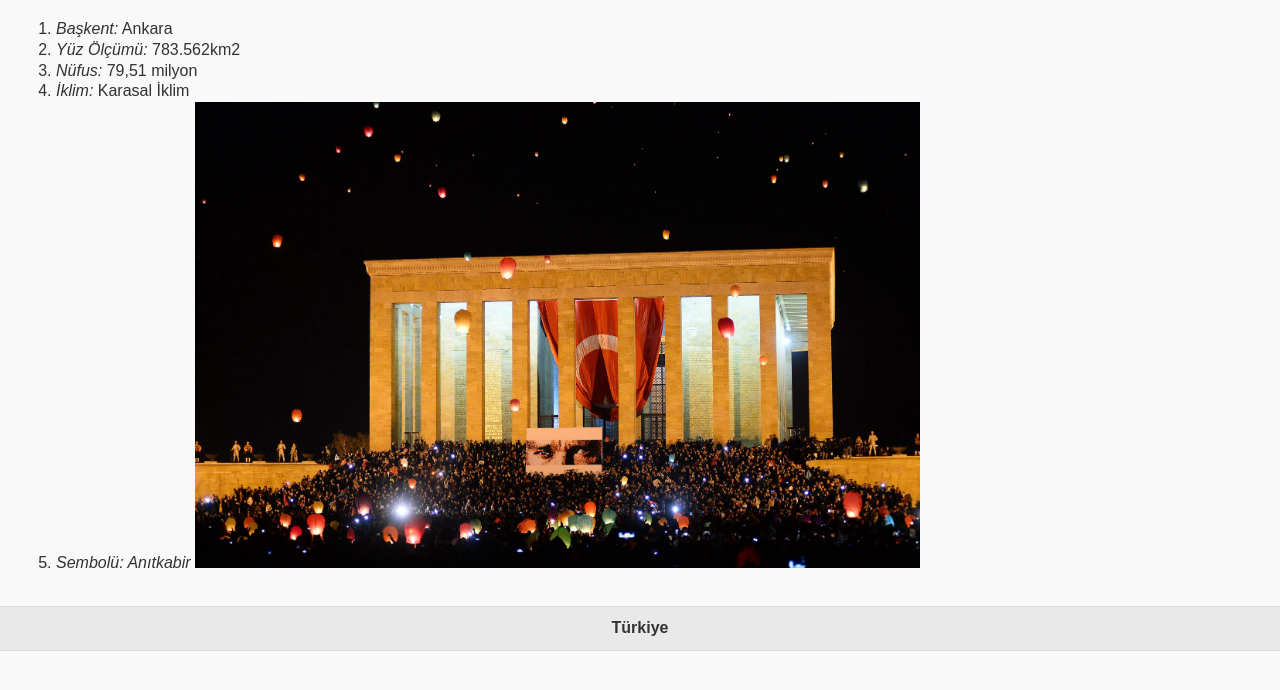
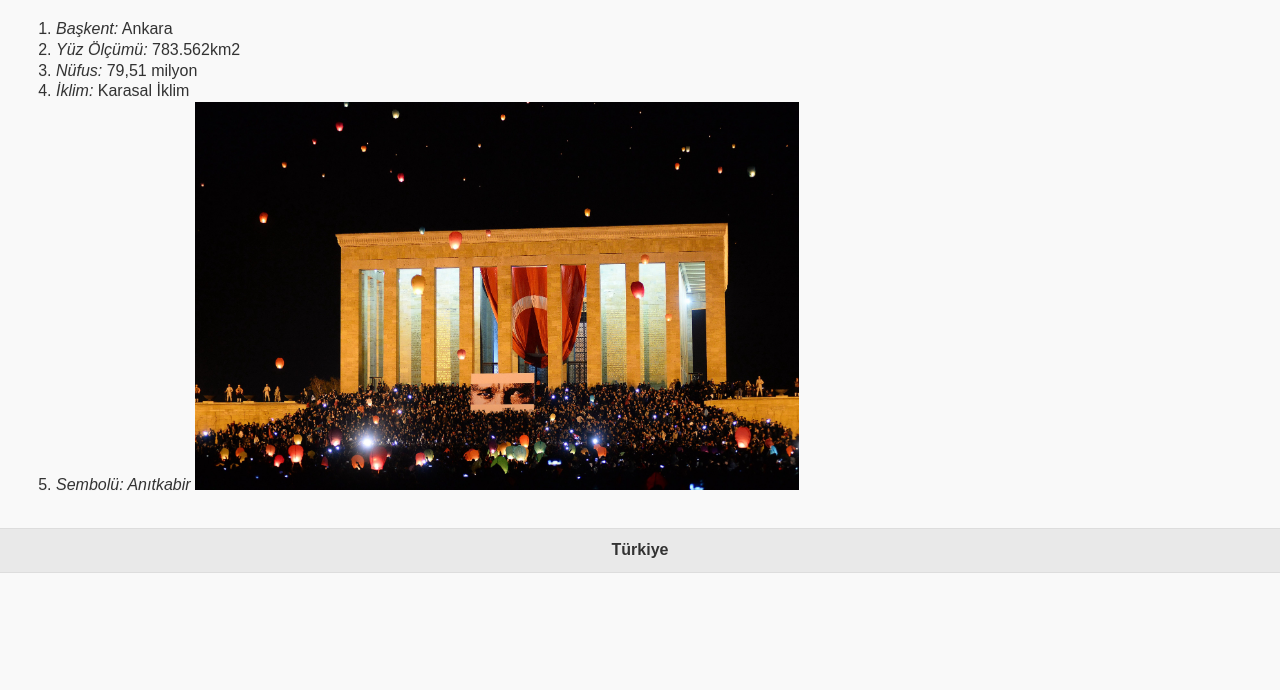
Before and after one commit to iremakillilar/iremakillilar01, a plain HTML site: page turkiye.html in a window 1280 px wide. Shown: the part 80-770 px from the top of the page. Drawn offline with Linux system fonts and the light colour scheme.

Commit message:
Update turkiye.html

```diff
--- a/turkiye.html
+++ b/turkiye.html
@@ -24,7 +24,7 @@
             <li><em>Yüz Ölçümü:</em> 783.562km2</li>
             <li><em>Nüfus:</em> 79,51 milyon </li>
             <li><em>İklim:</em> Karasal İklim </li>
-            <li> <em>Sembolü: Anıtkabir </em> <img src="anitkabir.jpeg" width="60%">  </li>
+            <li> <em>Sembolü: Anıtkabir </em> <img src="anitkabir.jpeg" width="50%">  </li>
 
         </ol>
     </div>
```
